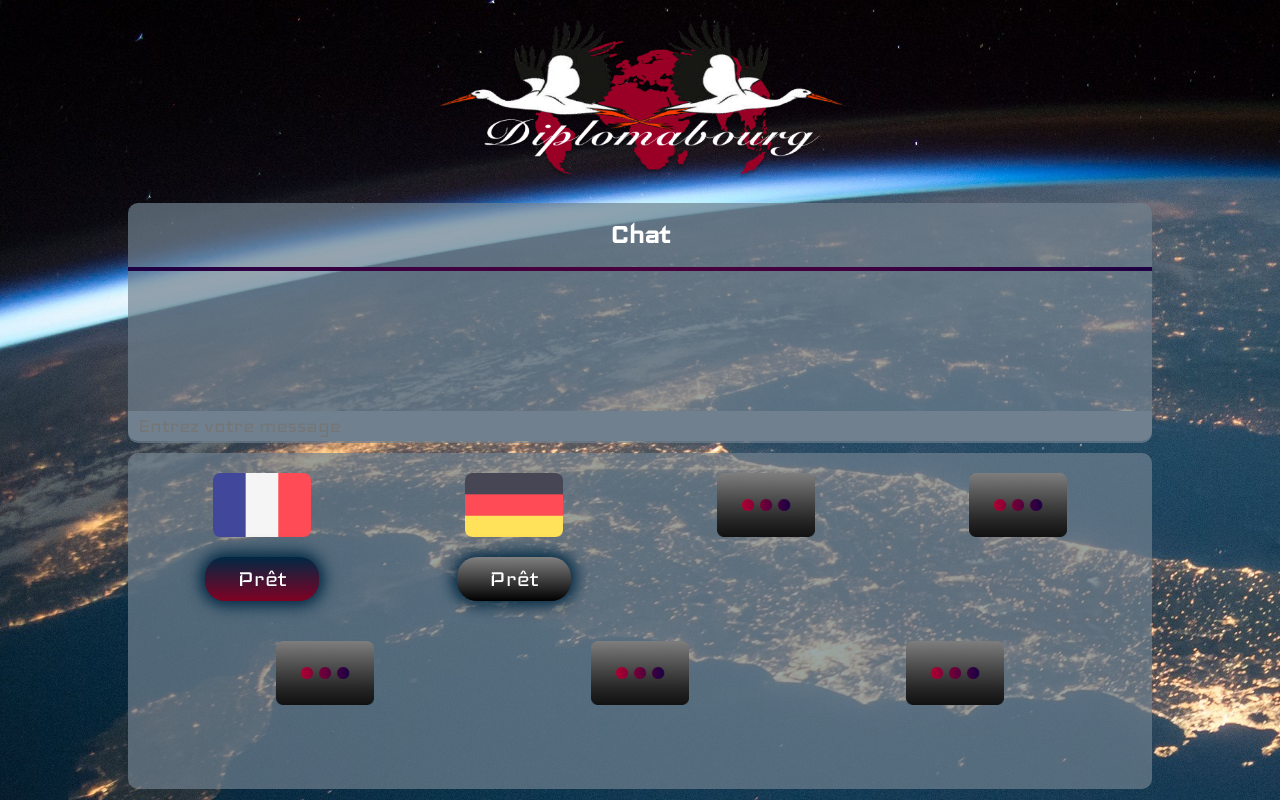
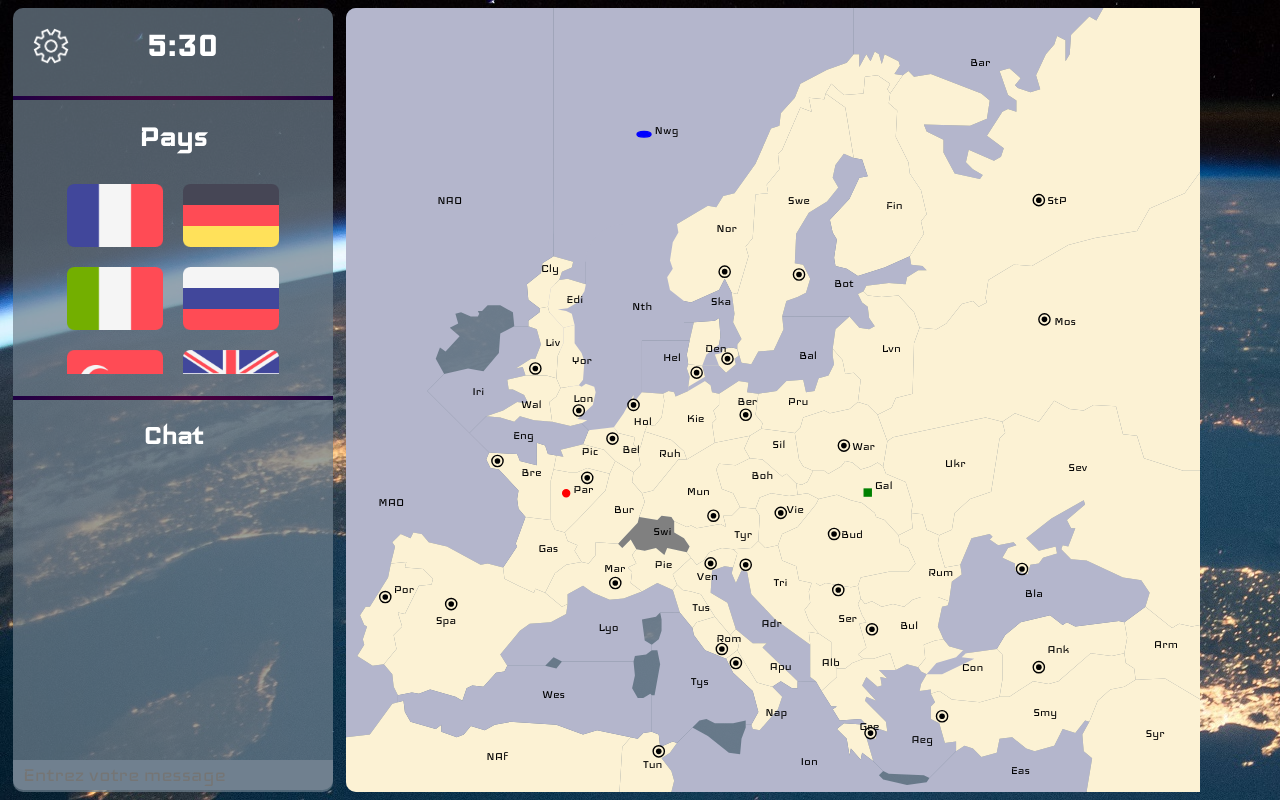
Before and after one commit to nderousseaux/diplomabourg, a Vue app in the folder frontend/: page / in a window 1280 px wide. Shown: the top 800 px of the page. Built offline with nearby package versions, Linux system fonts and the light colour scheme.

Commit message:
Fix consistency

```diff
--- a/frontend/src/App.vue
+++ b/frontend/src/App.vue
@@ -1,13 +1,13 @@
 <template>
 	<!-- <HomePage/> -->
-	<LobbyPage/>
-	<!-- <GameMap/> -->
+	<!-- <LobbyPage/> -->
+	<GameMap/>
 </template>
 
 <script>
-// import HomePage from './components/HomePage.vue'
-import LobbyPage from './components/LobbyPage.vue'
-// import GameMap from './components/GameMap.vue'
+// import HomePage from "./components/HomePage.vue"
+// import LobbyPage from "./components/LobbyPage.vue"
+import GameMap from "./components/GameMap.vue"
 
 export default
 {
@@ -15,8 +15,8 @@ export default
 	components:
 	{
 		// HomePage
-		LobbyPage
-		// GameMap
+		// LobbyPage
+		GameMap
 	}
 }
 </script>
```
